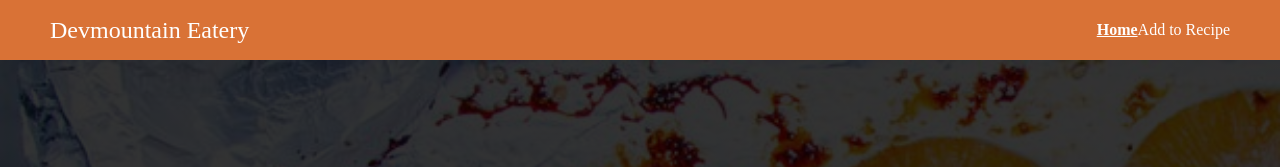
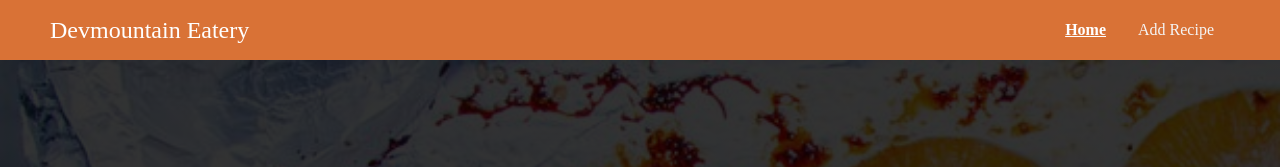
Before and after one commit to raromacias/recipes, a React (Create React App) app: page / in a window 1280 px wide. Shown: the top 167 px of the page. Built offline with nearby package versions, Linux system fonts and the light colour scheme; no server answers.

Commit message:
fixed nav links

```diff
--- a/src/App.css
+++ b/src/App.css
@@ -110,7 +110,9 @@ footer {
 
 }
 
-
+nav a {
+	margin: 1em;
+}
 
 
 
--- a/src/components/Header.jsx
+++ b/src/components/Header.jsx
@@ -12,18 +12,18 @@ const Header = () => {
         end
         to=""
         style={({ isActive }) => ({
-          color: isActive ? '#fff' : 'none',
+          color: isActive ? '#fff' : 'whitesmoke',
           textDecoration: isActive ? 'underline' : 'none',
           fontWeight: isActive ? '600' : '',
         })}
 
           >Home</NavLink>
         <NavLink to="/new-recipe" style={({ isActive }) => ({
-          color: isActive ? '#fff' : '#fff',
+          color: isActive ? '#fff' : 'whitesmoke',
           textDecoration: isActive ? 'underline' : 'none',
           fontWeight: isActive ? '600' : '',
         })}
-           >Add to Recipe
+           >Add Recipe
         </NavLink>
       </nav>
     </header>
```
